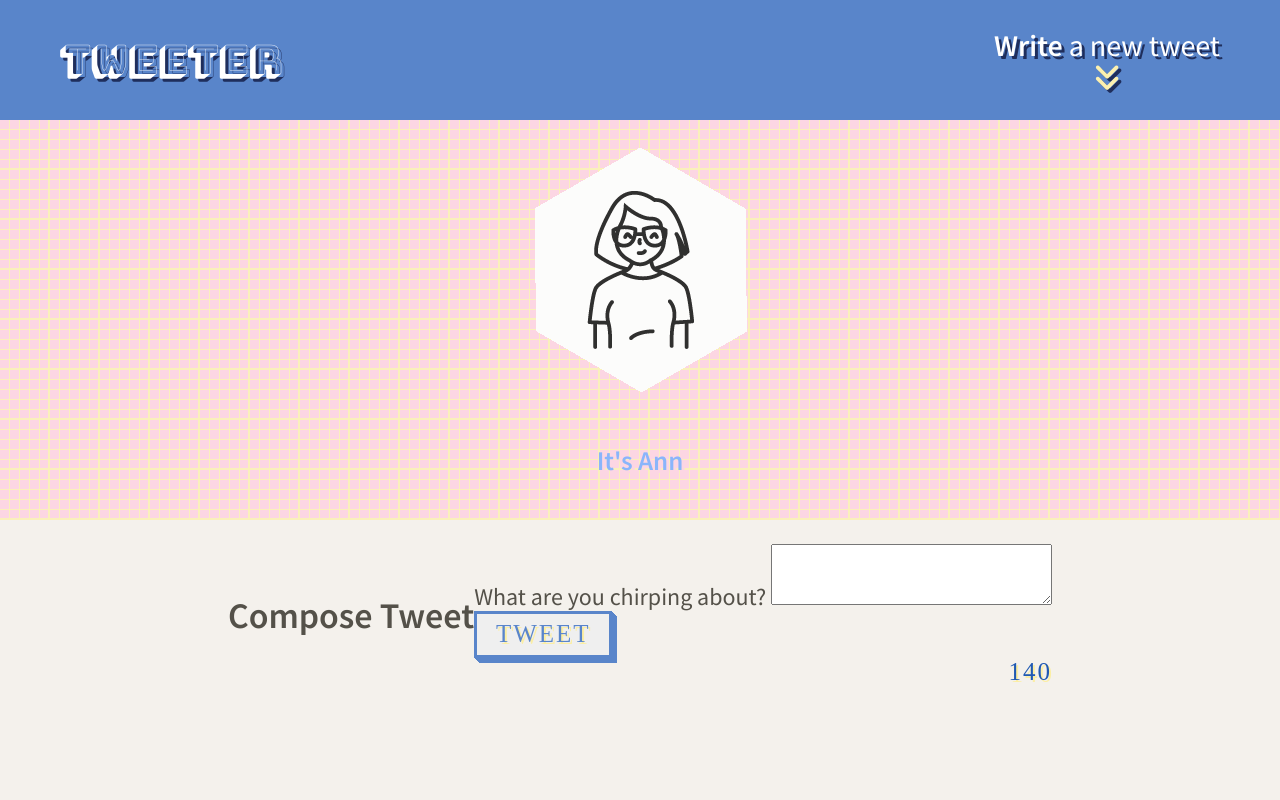
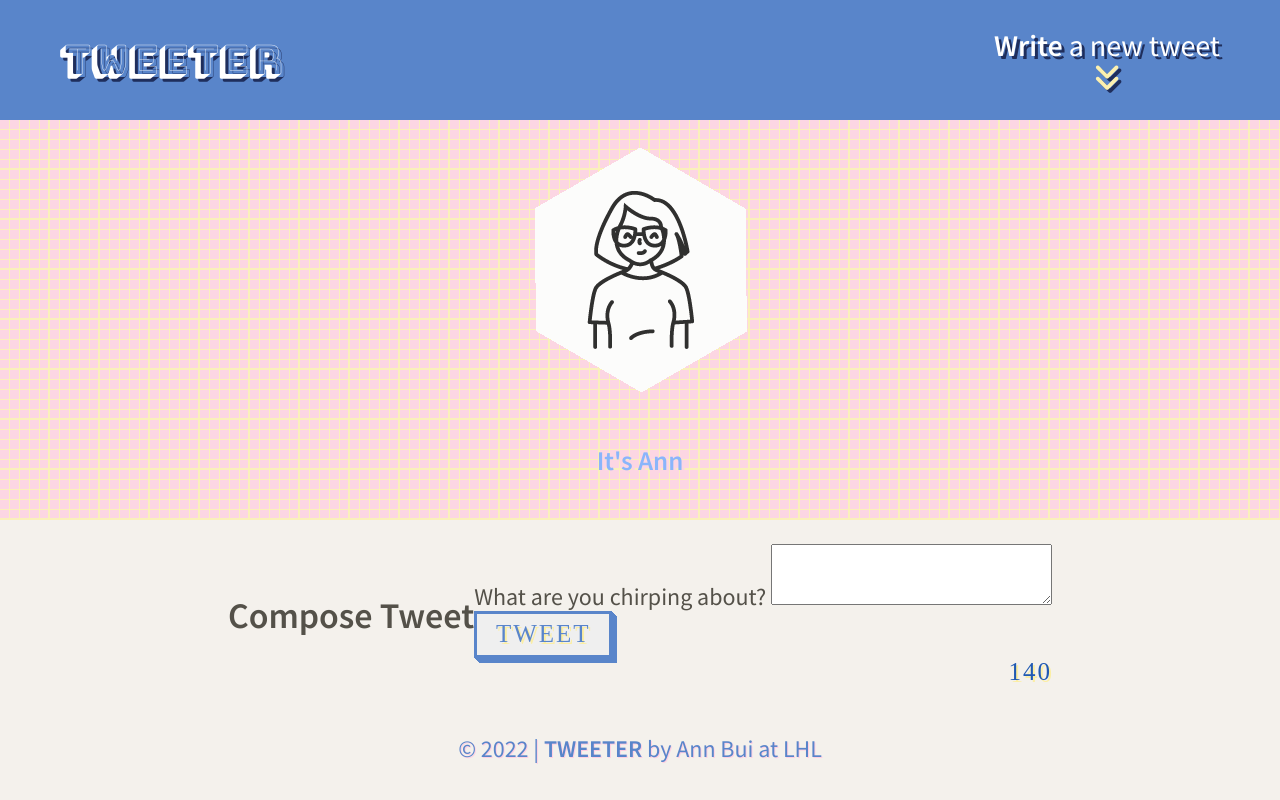
Before and after one commit to thaian161/tweeter, a website: page public/index.html in a window 1280 px wide. Drawn offline with nearby package versions, Linux system fonts and the light colour scheme; a web font is replaced by a local one.

Commit message:
add footer

```diff
--- a/public/index.html
+++ b/public/index.html
@@ -39,6 +39,9 @@
     <!-- Style from new-tweet.css -->
     <link rel="stylesheet" href="/styles/new-tweet.css" type="text/css" />
 
+    <!-- Style from footer.css -->
+    <link rel="stylesheet" href="/styles/footer.css" type="text/css" />
+
     <!-- External JS -->
     <script src="https://ajax.googleapis.com/ajax/libs/jquery/3.4.1/jquery.min.js"></script>
 
@@ -71,7 +74,6 @@
 
     <!-- Page-specific MAIN content here -->
     <main class="container">
-
       <!-- FORM to submit tweet -->
       <section class="new-tweet">
         <h2>Compose Tweet</h2>
@@ -87,5 +89,12 @@
         </form>
       </section>
     </main>
+
+    <!-- FOOTER-->
+    <footer class="footer">
+      <div>
+        <p>© 2022 | <strong>TWEETER</strong> by Ann Bui at LHL</p>
+      </div>
+    </footer>
   </body>
 </html>
--- /dev/null
+++ b/public/styles/footer.css
@@ -0,0 +1,7 @@
+.footer {
+  display: flex;
+  justify-content: center;
+  font-family: 'Source Sans Pro', sans-serif;
+  text-shadow: 1px 1px #ffd0e2;
+  color: #5985ca;
+}
```
Also changed, not shown: public/styles/new-tweet.css (line endings or trailing spaces).
